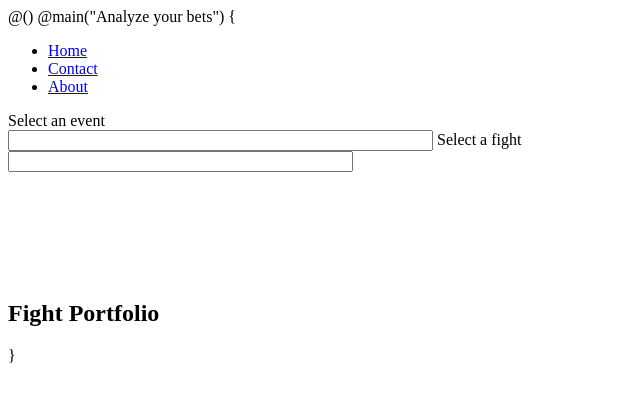
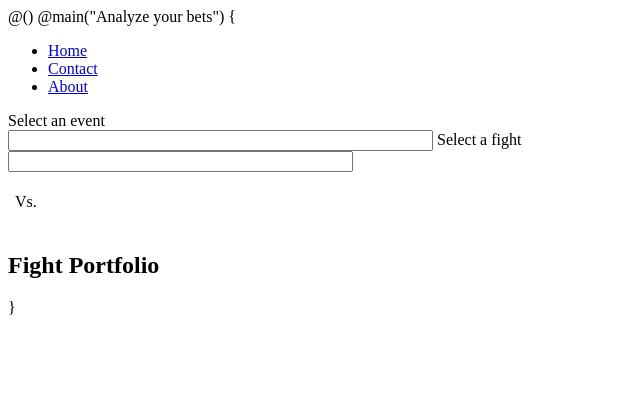
Before and after one commit to seanpquig/betting-odds-analyzer, a plain HTML site: page app/views/index.scala.html in a window 1280 px wide. Shown: the whole page, without its empty margins (0-640 px from the left). Drawn offline with Linux system fonts and the light colour scheme.

Commit message:
add Vs. text between athlete_stats divs

```diff
--- a/app/views/index.scala.html
+++ b/app/views/index.scala.html
@@ -18,7 +18,9 @@
       <input id="fight" list="fights" oninput="populateAthleteStats(this.value);" size=40>
     </label>
     <datalist id="fights"></datalist>
-    <div id='athlete_stats_div'>
+      <table>
+        <tr>
+          <td>
             <div id='athlete1_stats' class='athlete_stats' float="left">
               <div class='athlete_stats_inner_div'>
                 <span class="fullname"></span><br>
@@ -27,6 +29,11 @@
                 <span class="height"></span>
               </div>
             </div>
+          </td>
+          <td>
+            <div calss='vs'>Vs.</div>
+          </td>
+          <td>
             <div id='athlete2_stats' class='athlete_stats'>
               <div class='athlete_stats_inner_div'>
                 <span class="fullname"></span><br>
@@ -35,7 +42,9 @@
                 <span class="height"></span>
               </div>
             </div>
-    </div>
+          </td>
+        </tr>
+      </table>
   </div>
   <div class='bet_portfolio'>
     <h2>Fight Portfolio</h2>
--- a/public/stylesheets/main.css
+++ b/public/stylesheets/main.css
@@ -60,7 +60,6 @@ li a:hover:not(.active) {
 }
 
 .athlete_stats {
-    float: left;
     width: 170px;
     margin-top: 10px;
     margin-right: 5px;
```
Lines whose indentation alone changed are shown as unchanged.
